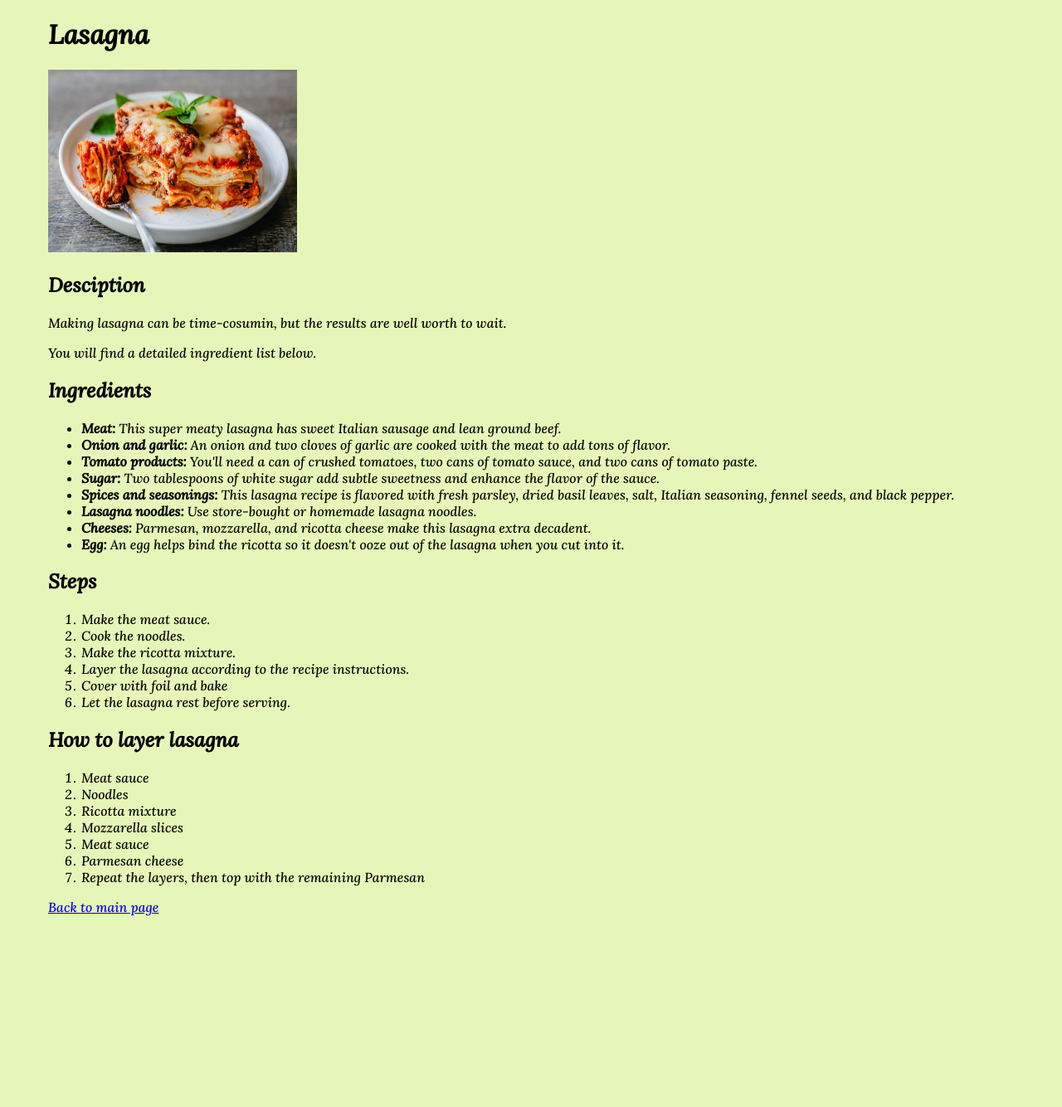
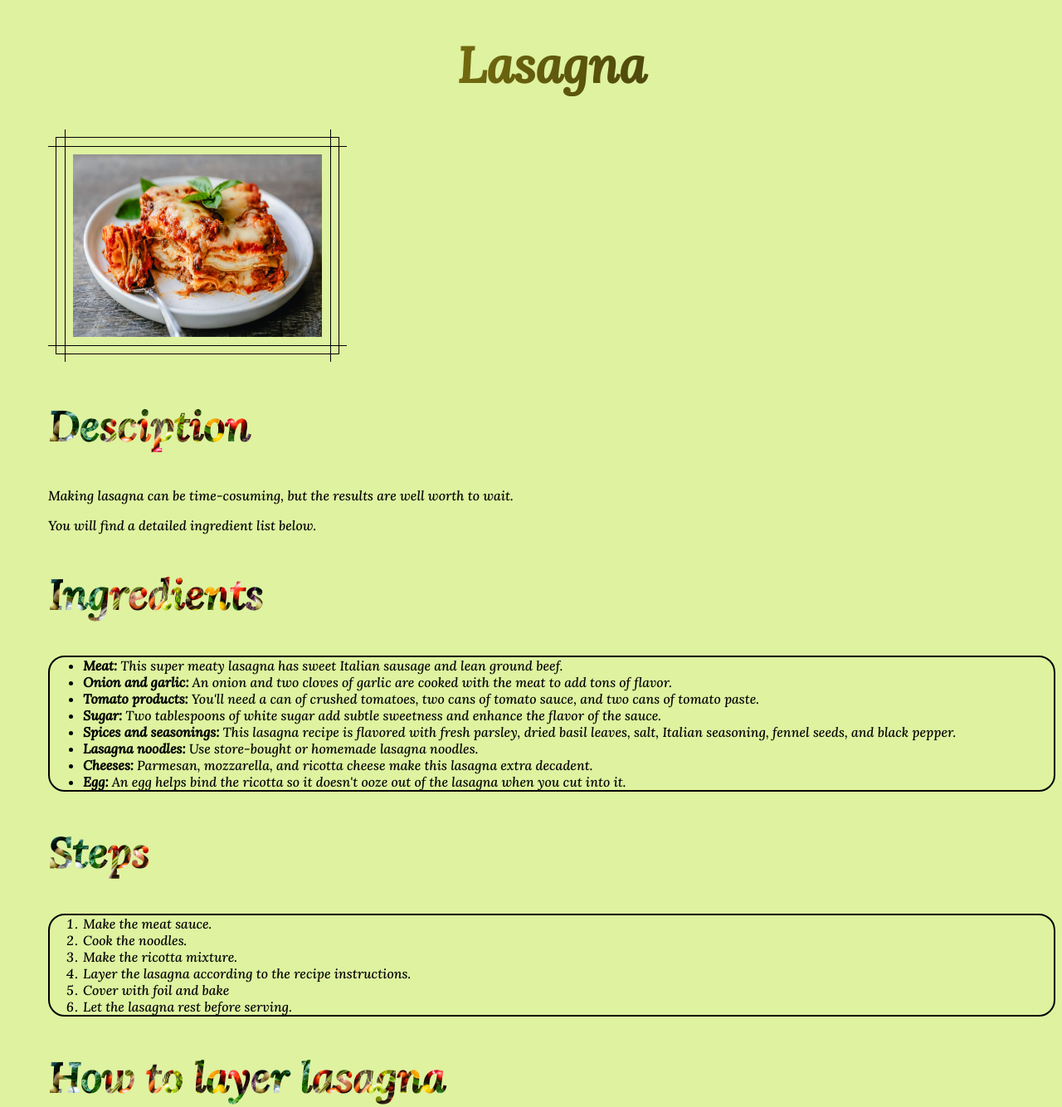
Before and after one commit to bobul/odin-recipes, a plain HTML site: page recipes/lasagna.html in a window 1280 px wide. Shown: the top 1334 px of the page at 83% size. Before the commit the page ends 1111 px from the top, so only its background shows below. Drawn offline with Linux system fonts and the light colour scheme.

Commit message:
Style all the pages. Fix typos. Practice CSS

```diff
--- a/recipes/lasagna.html
+++ b/recipes/lasagna.html
@@ -9,10 +9,10 @@
     <h1>Lasagna</h1>
     <img src="../images/lasagna.jpg" alt="lasagna" width="300px" height="220px">
     <h2>Desciption</h2>
-    <p>Making lasagna can be time-cosumin, but the results are well worth to wait.</p>
+    <p>Making lasagna can be time-cosuming, but the results are well worth to wait.</p>
     <p>You will find a detailed ingredient list below.</p>
     <h2>Ingredients</h2>
-    <ul>
+    <ul class="list">
         <li><b>Meat: </b>This super meaty lasagna has sweet Italian sausage and lean ground beef.</li>
         <li><b>Onion and garlic: </b>An onion and two cloves of garlic are cooked with the meat to add tons of flavor.</li>
         <li><b>Tomato products: </b>You'll need a can of crushed tomatoes, two cans of tomato sauce, and two cans of tomato paste.</li>
@@ -23,7 +23,7 @@
         <li><b>Egg: </b>An egg helps bind the ricotta so it doesn't ooze out of the lasagna when you cut into it.</li>
     </ul>
     <h2>Steps</h2>
-    <ol>
+    <ol class="list">
         <li>Make the meat sauce.</li>
         <li>Cook the noodles.</li>
         <li>Make the ricotta mixture.</li>
@@ -32,7 +32,7 @@
         <li>Let the lasagna rest before serving.</li>
     </ol>
     <h2>How to layer lasagna</h2>
-    <ol>
+    <ol class="list">
         <li>Meat sauce</li>
         <li>Noodles</li>
         <li>Ricotta mixture</li>
@@ -41,6 +41,5 @@
         <li>Parmesan cheese</li>
         <li>Repeat the layers, then top with the remaining Parmesan</li>
     </ol>
-    <a href="../index.html">Back to main page</a>
-</body>
+    <a href="../index.html" class="return-button">Back to main page</a></body>
 </html>
--- a/style.css
+++ b/style.css
@@ -5,7 +5,52 @@
 }
 
 body{
-    background-color: rgba(220, 242, 153, 0.69);
+    background-repeat: repeat;
+    background-color: rgba(220, 242, 153, 0.926);
     font-family: Lora;
     padding-left: 50px;
 }
+img {
+    --s: 10px; /* control the size */
+    padding: var(--s);
+    border: calc(2*var(--s)) solid #0000;
+    outline: 1px solid rgb(0, 0, 0);
+    outline-offset: calc(-1*var(--s));
+    background: conic-gradient(from 90deg at 1px 1px,#0000 25%,#000 0);
+  }
+  .return-button{
+    display: inline-block;
+    padding:0.35em 1.2em;
+    border:0.1em solid #000000;
+    margin:0 0.3em 0.3em 0;
+    border-radius:0.12em;
+    box-sizing: border-box;
+    text-decoration:none;
+    font-weight:300;
+    color:#000000;
+    text-align:center;
+    transition: all 0.2s;
+    }
+    h1{
+        text-align: center;
+        font-size: 60px;
+        font-weight: bold;
+        background-image: linear-gradient(to left, rgb(0, 0, 0), rgb(193, 179, 26));
+        color: transparent;
+        background-clip: text;
+        -webkit-background-clip: text;
+    }
+    h2{
+    font-size: 50px;
+    font-weight: 600;
+    background-image: url(/images/food.jpg);
+    background-size: 250px;
+    background-repeat: repeat;
+    color: transparent;
+    -webkit-background-clip: text;
+    background-clip: text;
+    }
+    .list{
+        border: 2px solid #000;
+        border-radius: 20px;
+    }
```
Also changed, not shown: recipes/carbonara.html (+3 -3 lines), recipes/creme-brulee.html (+3 -3 lines), images/burger.png (added), images/food.jpg (added), images/vector-food.svg (added).
